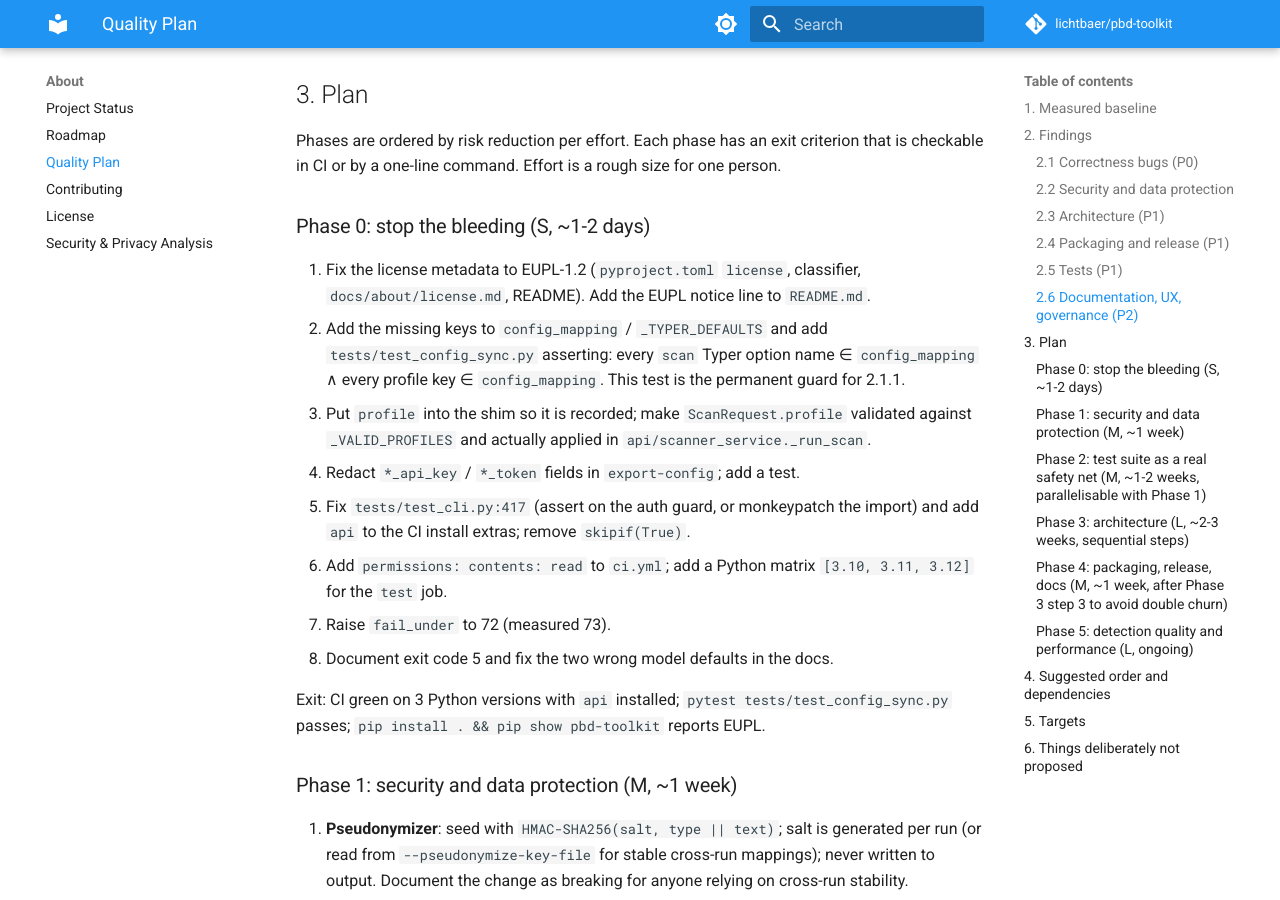
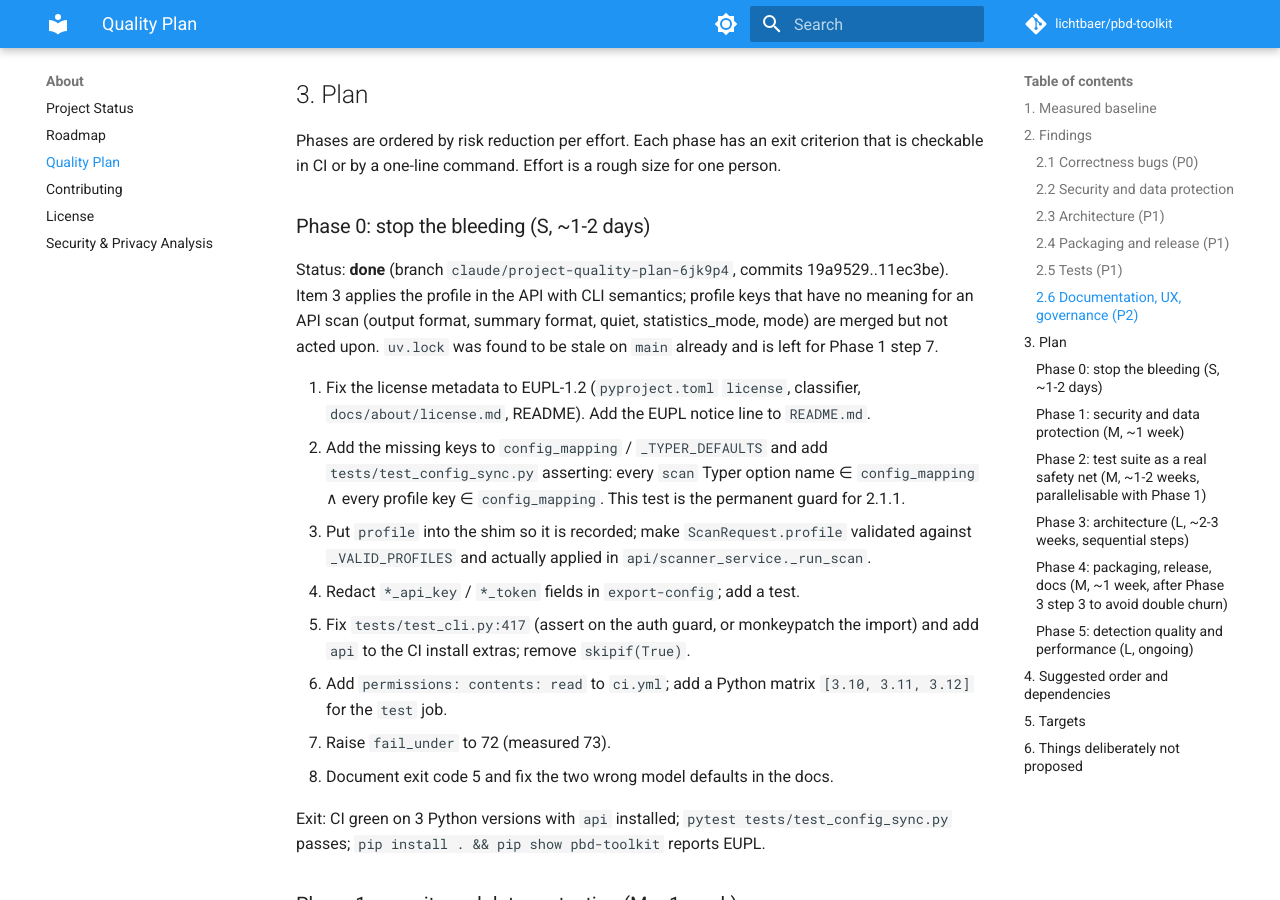
Before and after one commit to lichtbaer/pbd-toolkit, an MkDocs documentation site: the page built from docs/about/quality-plan.md, in a window 1280 px wide and 900 px high, scrolled down 6242 px. Built offline with MkDocs 1.6.1 and Material for MkDocs 9.7.7, drawn with Linux system fonts in a browser that asks for light colours; comment, search, counter and statistics services are not loaded.

Commit message:
docs: mark quality-plan Phase 0 as done
Co-Authored-By: Claude Fable 5.1 <noreply@anthropic.com>
Claude-Session: https://claude.ai/code/session_01KQXwmf84FHvjgAGYqAq2W7

```diff
--- a/docs/about/quality-plan.md
+++ b/docs/about/quality-plan.md
@@ -184,6 +184,8 @@ checkable in CI or by a one-line command. Effort is a rough size for one person.
 
 ### Phase 0: stop the bleeding (S, ~1-2 days)
 
+Status: **done** (branch `claude/project-quality-plan-6jk9p4`, commits 19a9529..11ec3be). Item 3 applies the profile in the API with CLI semantics; profile keys that have no meaning for an API scan (output format, summary format, quiet, statistics_mode, mode) are merged but not acted upon. `uv.lock` was found to be stale on `main` already and is left for Phase 1 step 7.
+
 1. Fix the license metadata to EUPL-1.2 (`pyproject.toml` `license`, classifier,
    `docs/about/license.md`, README). Add the EUPL notice line to `README.md`.
 2. Add the missing keys to `config_mapping` / `_TYPER_DEFAULTS` and add
```
